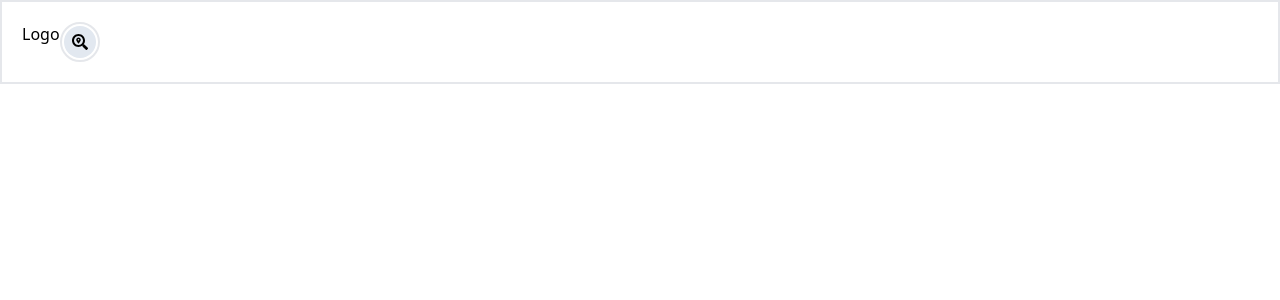
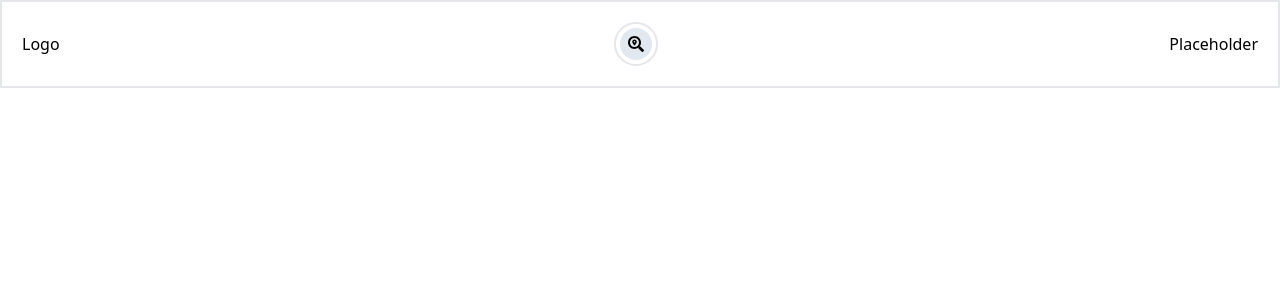
Before and after one commit to swittuth/open-weather, a Next.js app: page / in a window 1280 px wide. Shown: the top 300 px of the page. Built offline with nearby package versions, Linux system fonts and the light colour scheme; no server answers.

Commit message:
updated navbar

```diff
--- a/components/NavBar.tsx
+++ b/components/NavBar.tsx
@@ -2,12 +2,15 @@ import SearchBar from './SearchBar';
 
 const NavBar = () => {
   return (
-    <nav className='flex border-2 p-5'>
-      <div>
-        <p>Logo</p>
-      </div>
-      <SearchBar />
-    </nav>
+    <div className='w-full flex border-2 justify-center'>
+      <nav className='flex p-5 justify-between items-center max-w-7xl w-full'>
+        <div>
+          <p>Logo</p>
+        </div>
+        <SearchBar />
+        <div>Placeholder</div>
+      </nav>
+    </div>
   );
 };
 
--- a/components/SearchBar.tsx
+++ b/components/SearchBar.tsx
@@ -5,8 +5,8 @@ const SearchBar = () => {
   const [expand, setExpand] = useState(false);
 
   return (
-    <div className='w-[500px]'>
-      <form className='flex items-center justify-center border-2 p-2 rounded-full w-10 h-10 focus-within:w-full transition-all duration-150'>
+    <div className='w-0 focus-within:w-[500px] transition-all duration-150'>
+      <form className='flex items-center justify-center border-2 p-1 rounded-full w-11 h-11 focus-within:w-full transition-all duration-150'>
         <input
           type='text'
           className='outline-0 w-full relative bg-transparent'
```
